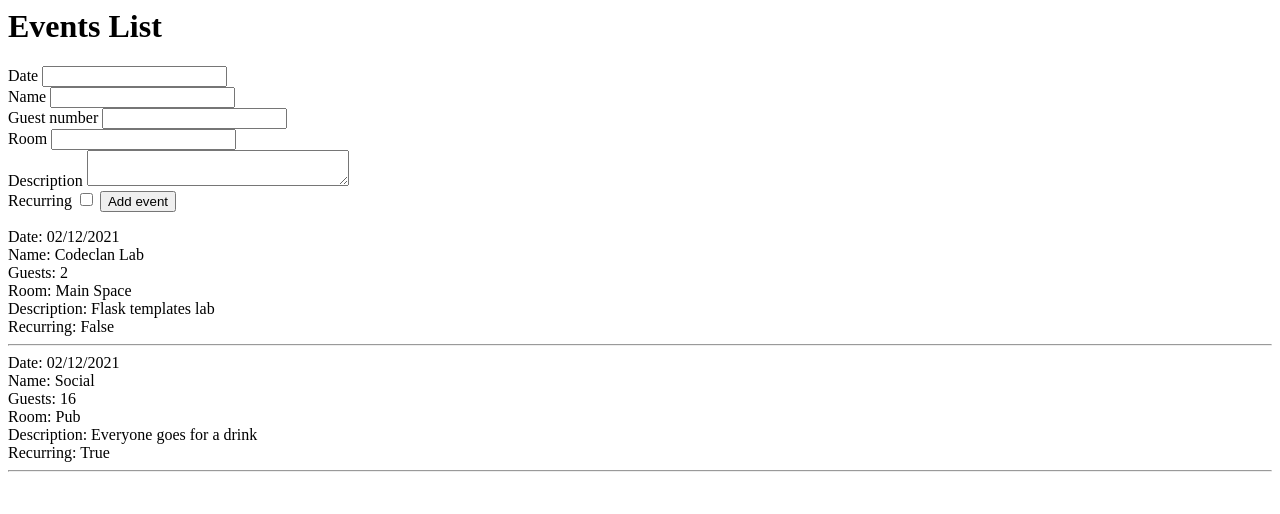
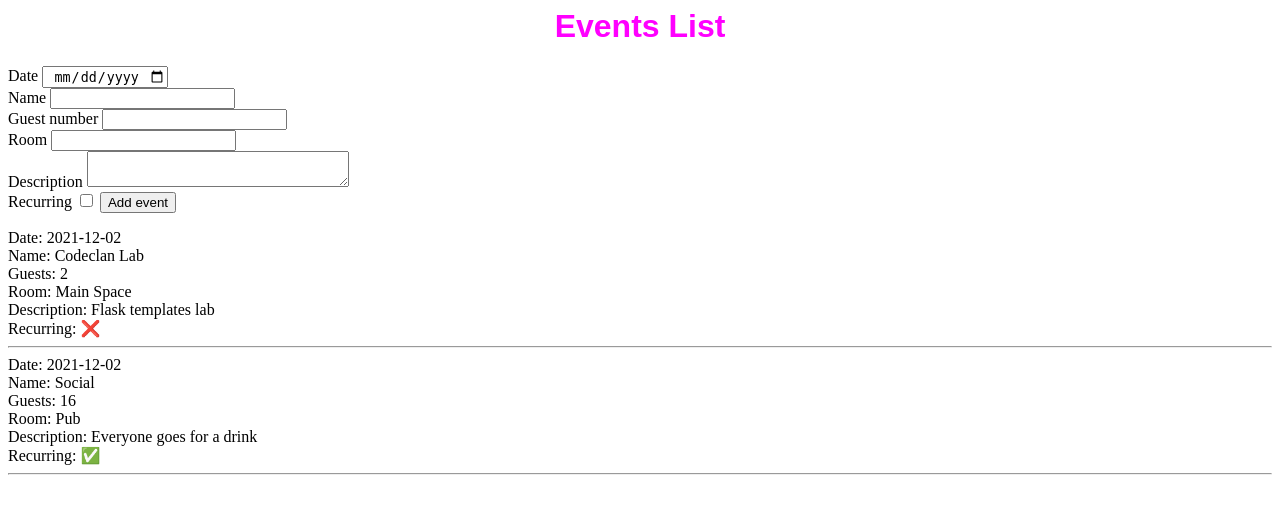
Before and after one commit to Andrew-Lindsay42/Week3Day4Lab, a Flask app: page /events in a window 1280 px wide. Shown: the top 514 px of the page. Run offline with Flask 2, Linux system fonts and the light colour scheme.

Commit message:
extension complete

```diff
--- a/models/event.py
+++ b/models/event.py
@@ -1,3 +1,5 @@
+import datetime
+
 class Event():
 
     def __init__(self, date, name, guest_number, room_location, description, recurring):
--- a/models/events_list.py
+++ b/models/events_list.py
@@ -1,6 +1,7 @@
 from models.event import Event
+import datetime
 
-event_1 = Event("02/12/2021", "Codeclan Lab", 2, "Main Space", "Flask templates lab", False)
-event_2 = Event("02/12/2021", "Social", 16, "Pub", "Everyone goes for a drink", True)
+event_1 = Event(datetime.date(2021, 12, 2), "Codeclan Lab", 2, "Main Space", "Flask templates lab", False)
+event_2 = Event(datetime.date(2021, 12, 2), "Social", 16, "Pub", "Everyone goes for a drink", True)
 
 events = [event_1, event_2]
--- /dev/null
+++ b/static/index.css
@@ -0,0 +1,10 @@
+body > h1 {
+    text-align: center;
+    font-family: fantasy;
+    color: fuchsia;
+}
+
+body > form > input {
+    text-align: center;
+
+}
--- a/templates/index.html
+++ b/templates/index.html
@@ -1,13 +1,14 @@
 <html>
     <head>
         <title>Events List</title>
+        <link rel="stylesheet" href={{url_for('static', filename = '/index.css')}}>
     </head>
     <body>
         <h1>Events List</h1>
 
         <form action="/events" method="post">
             <label for="date">Date</label>
-            <input type="text" name="date" id="date">
+            <input type="date" name="date" id="date">
             <br>
             <label for="name">Name</label>
             <input type="text" name="name" id="name">
@@ -34,7 +35,11 @@
                 Guests: {{event.guest_number}} <br>
                 Room: {{event.room_location}} <br>
                 Description: {{event.description}} <br>
-                Recurring: {{event.recurring}} <br> <hr>
+                {% if event.recurring %}
+                    Recurring: <span>&#9989;</span>
+                {% else %}
+                    Recurring: <span>&#10060;</span>
+                {% endif %} <br><hr>
             </div>
         {% endfor %}
 
```
